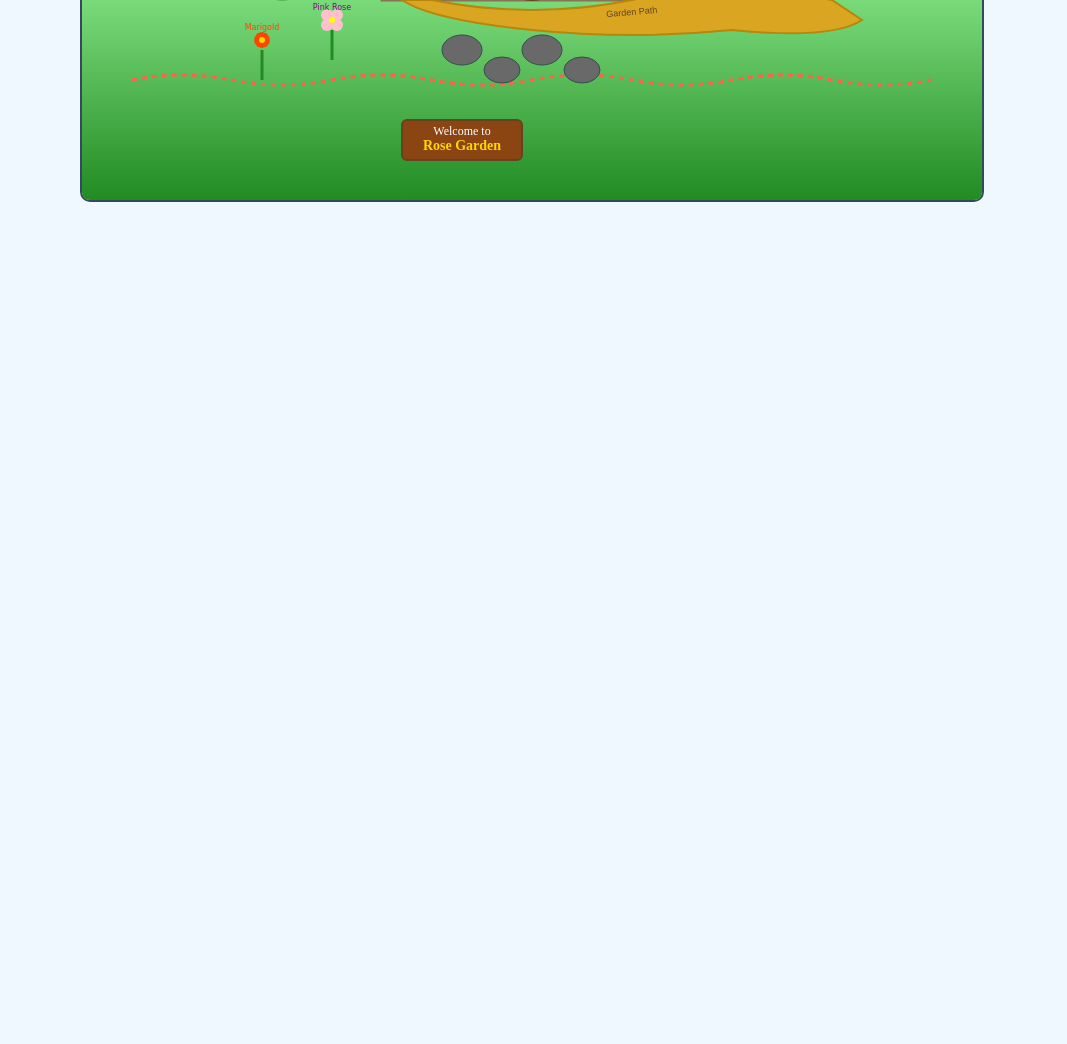
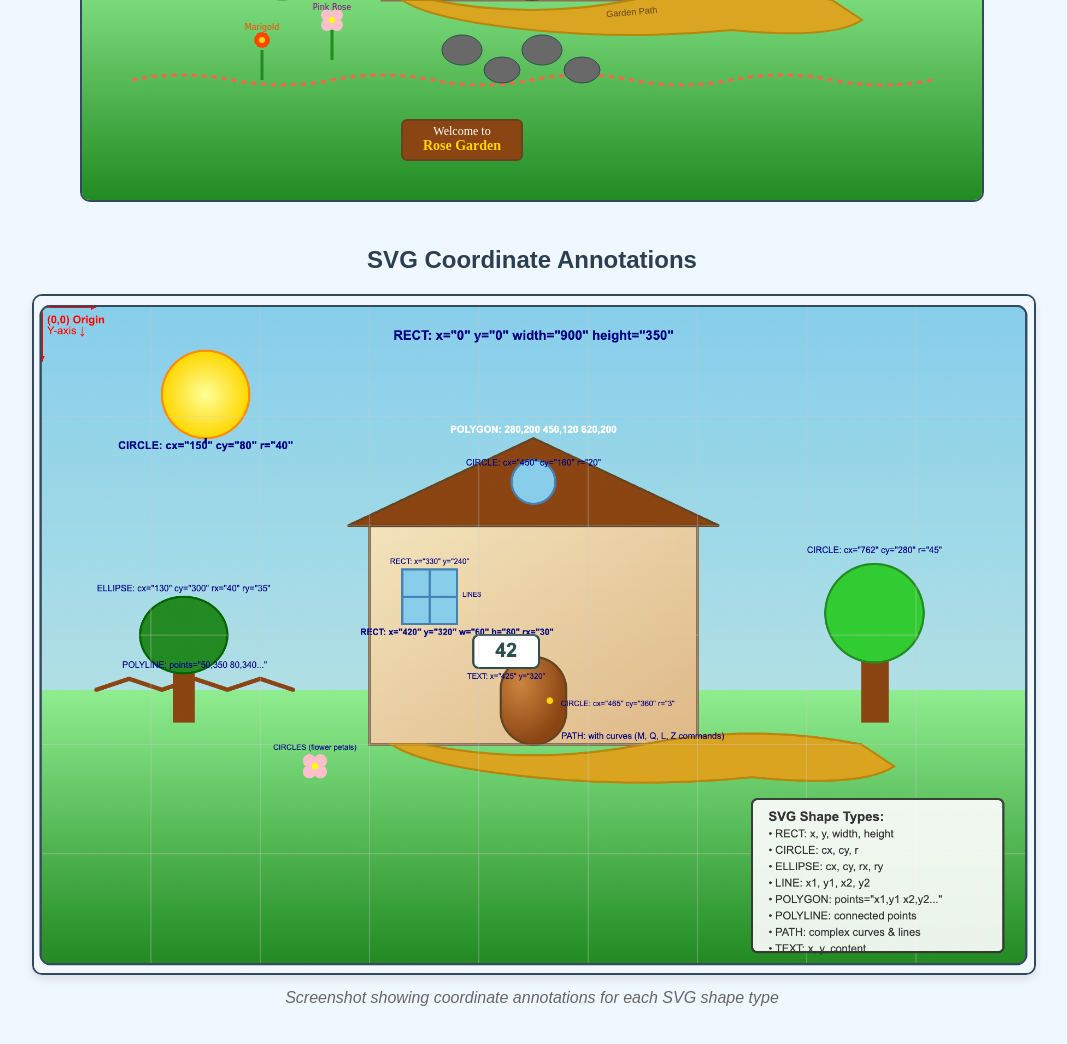
Before and after one commit to samuelleey0/T04-1, a plain HTML site: page index.html in a window 1280 px wide. Shown: the part 500-1544 px from the top of the page, without its empty margins (108-1175 px from the left). Before the commit the page ends 800 px from the top, so only its background shows below. Drawn offline with Linux system fonts and the light colour scheme.

Commit message:
add step 2 annotated image [AI-assisted]

```diff
--- a/index.html
+++ b/index.html
@@ -702,6 +702,28 @@
                     opacity="0.7"
                 />
             </svg>
+
+            <!-- SVG Coordinate Annotations Screenshot -->
+            <h2 style="margin-top: 40px; color: #2c3e50">
+                SVG Coordinate Annotations
+            </h2>
+            <div style="text-align: center; margin: 20px 0">
+                <img
+                    src="data/annotation.png"
+                    alt="SVG House and Garden with coordinate annotations showing how each shape's coordinates map to the visual elements"
+                    style="
+                        max-width: 100%;
+                        height: auto;
+                        border: 2px solid #34495e;
+                        border-radius: 10px;
+                        box-shadow: 0 4px 8px rgba(0, 0, 0, 0.1);
+                    "
+                />
+                <p style="color: #666; font-style: italic; margin-top: 10px">
+                    Screenshot showing coordinate annotations for each SVG shape
+                    type
+                </p>
+            </div>
         </div>
     </body>
 </html>
```
Also changed, not shown: data/annotation.png (added), data/image.png (added).
